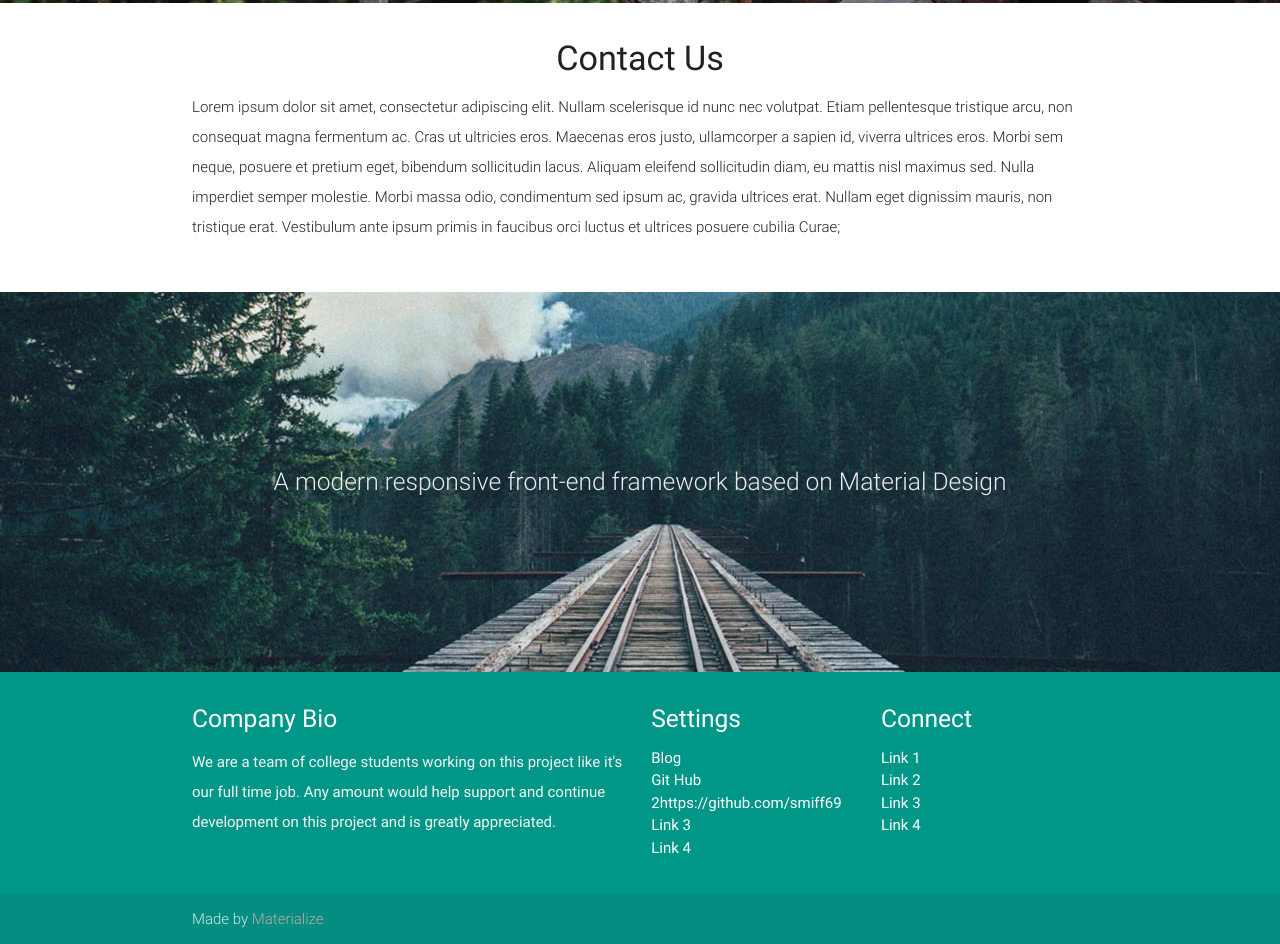
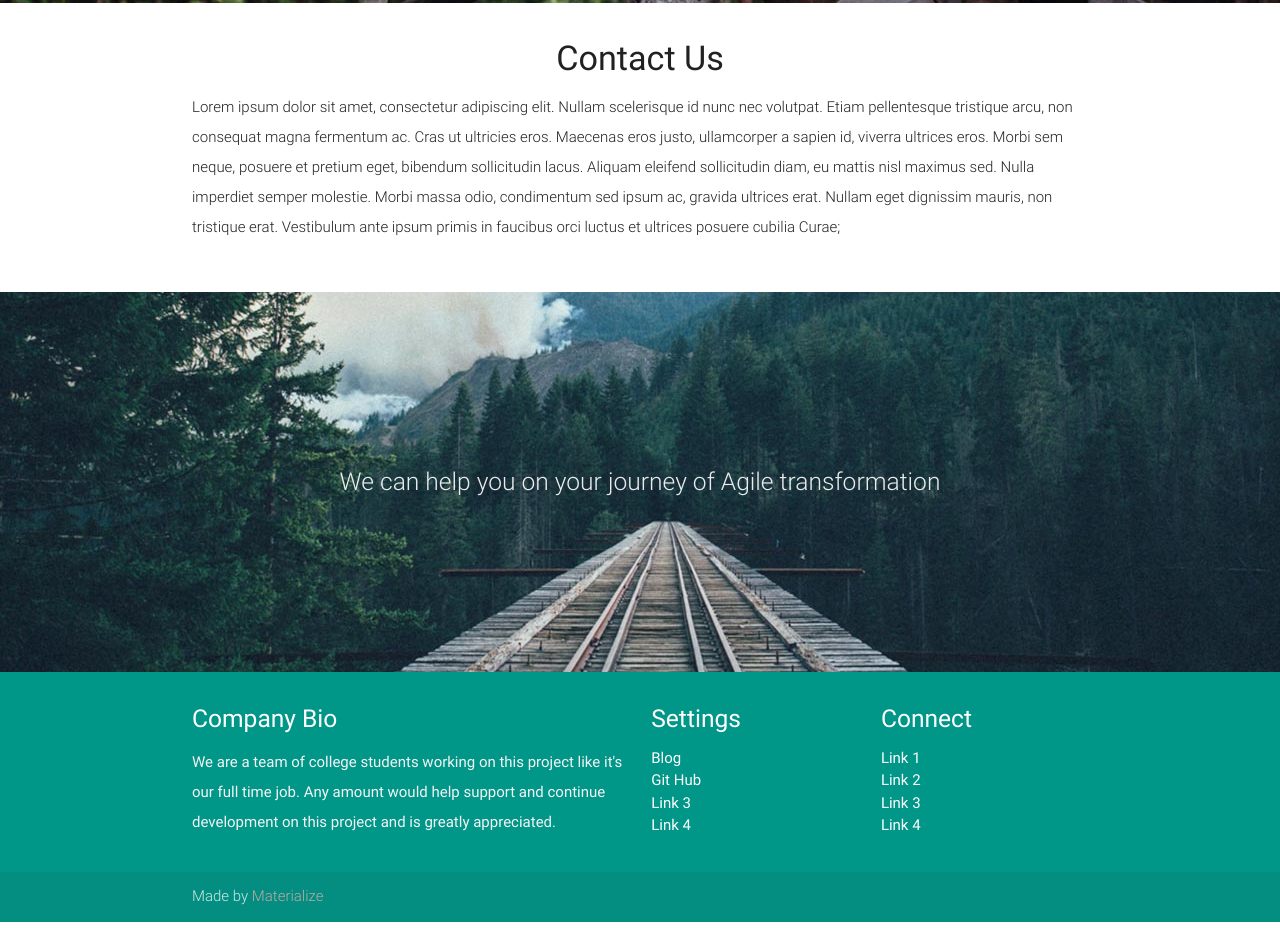
Before and after one commit to smiff69/AgileMinds, a plain HTML site: page index.html in a window 1280 px wide. Shown: the part 1311-2255 px from the top of the page. After the commit the page ends 2233 px from the top, so only its background shows below. Drawn offline with nearby package versions, Linux system fonts and the light colour scheme.

Commit message:
Text Changes

```diff
--- a/index.html
+++ b/index.html
@@ -111,7 +111,7 @@
     <div class="section no-pad-bot">
       <div class="container">
         <div class="row center">
-          <h5 class="header col s12 light">A modern responsive front-end framework based on Material Design</h5>
+          <h5 class="header col s12 light">We can help you on your journey of Agile transformation</h5>
         </div>
       </div>
     </div>
@@ -131,7 +131,7 @@
           <h5 class="white-text">Settings</h5>
           <ul>
             <li><a class="white-text" href="#!">Blog</a></li>
-            <li><a class="white-text" href="#!">Git Hub 2</a>https://github.com/smiff69</li>
+            <li><a class="white-text" href="https://github.com/smiff69">Git Hub</a></li>
             <li><a class="white-text" href="#!">Link 3</a></li>
             <li><a class="white-text" href="#!">Link 4</a></li>
           </ul>
```
